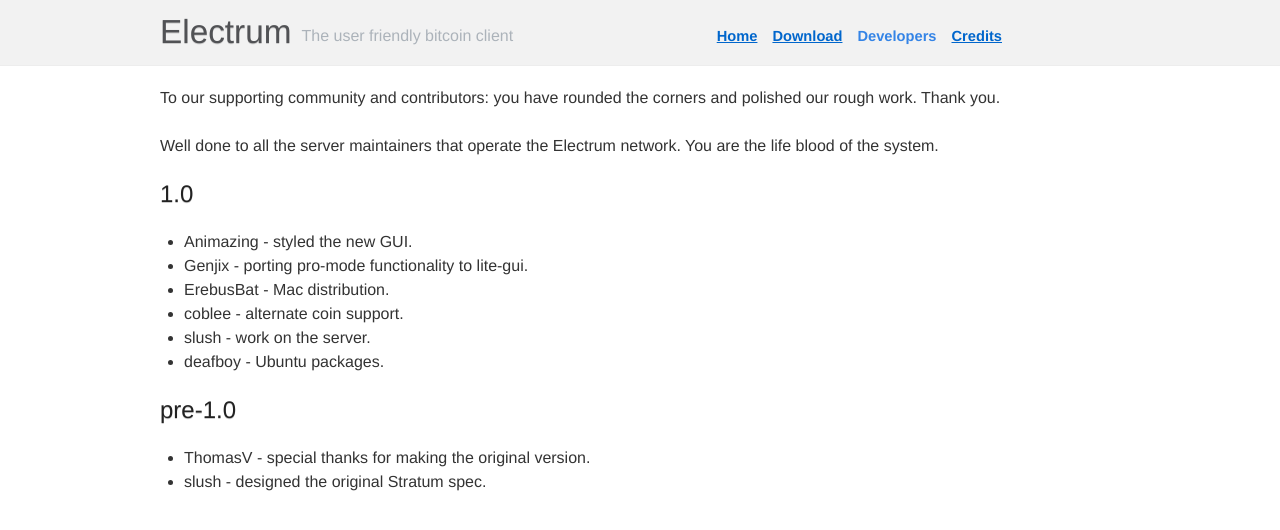
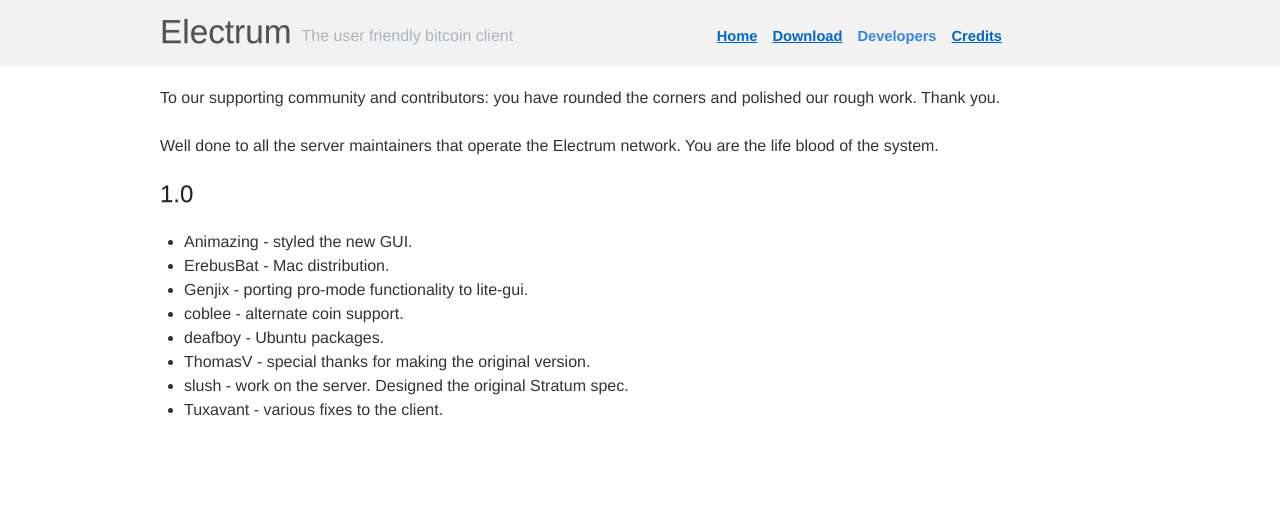
Before and after one commit to ecdsa/electrum-web, a Jekyll site: the page built from credits.html, in a window 1280 px wide. Shown: the top 530 px of the page. Built offline with Jekyll 4.4.1, drawn with Linux system fonts in a browser that asks for light colours.

Commit message:
Added Tuxavant.

```diff
--- a/credits.html
+++ b/credits.html
@@ -7,14 +7,11 @@
 <h3>1.0</h3>
 <ul>
     <li>Animazing - styled the new GUI.</li>
+    <li>ErebusBat - Mac distribution.</li>
     <li>Genjix - porting pro-mode functionality to lite-gui.</li>
-    <li>ErebusBat - Mac distribution.</li>
     <li>coblee - alternate coin support.</li>
-    <li>slush - work on the server.</li>
     <li>deafboy - Ubuntu packages.</li>
+    <li>ThomasV - special thanks for making the original version.</li>
+    <li>slush - work on the server. Designed the original Stratum spec.</li>
+    <li>Tuxavant - various fixes to the client.</li>
 </ul>
-<h3>pre-1.0</h3>
-<ul>
-    <li>ThomasV - special thanks for making the original version.</li>
-    <li>slush - designed the original Stratum spec.</li>
-</ul>
```
